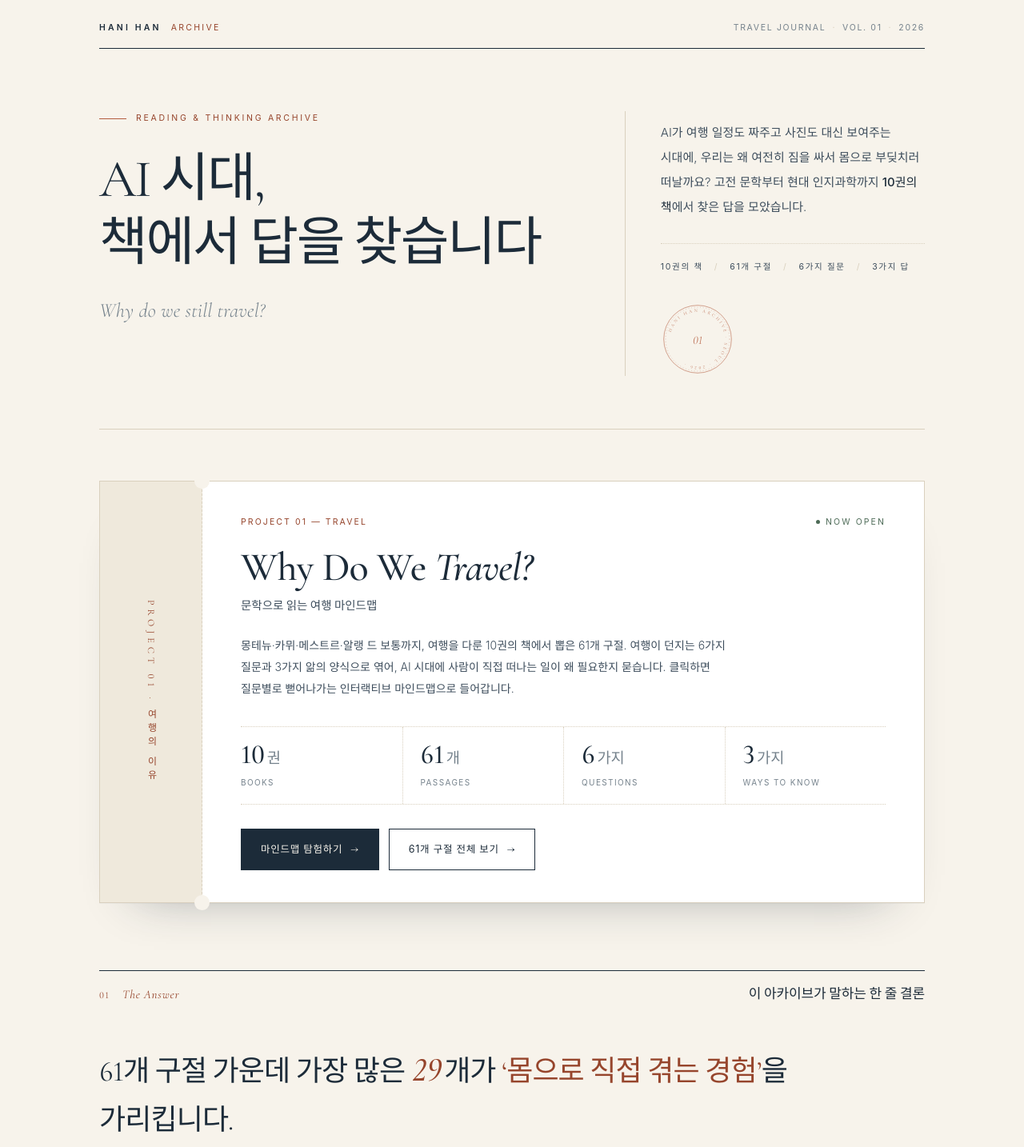
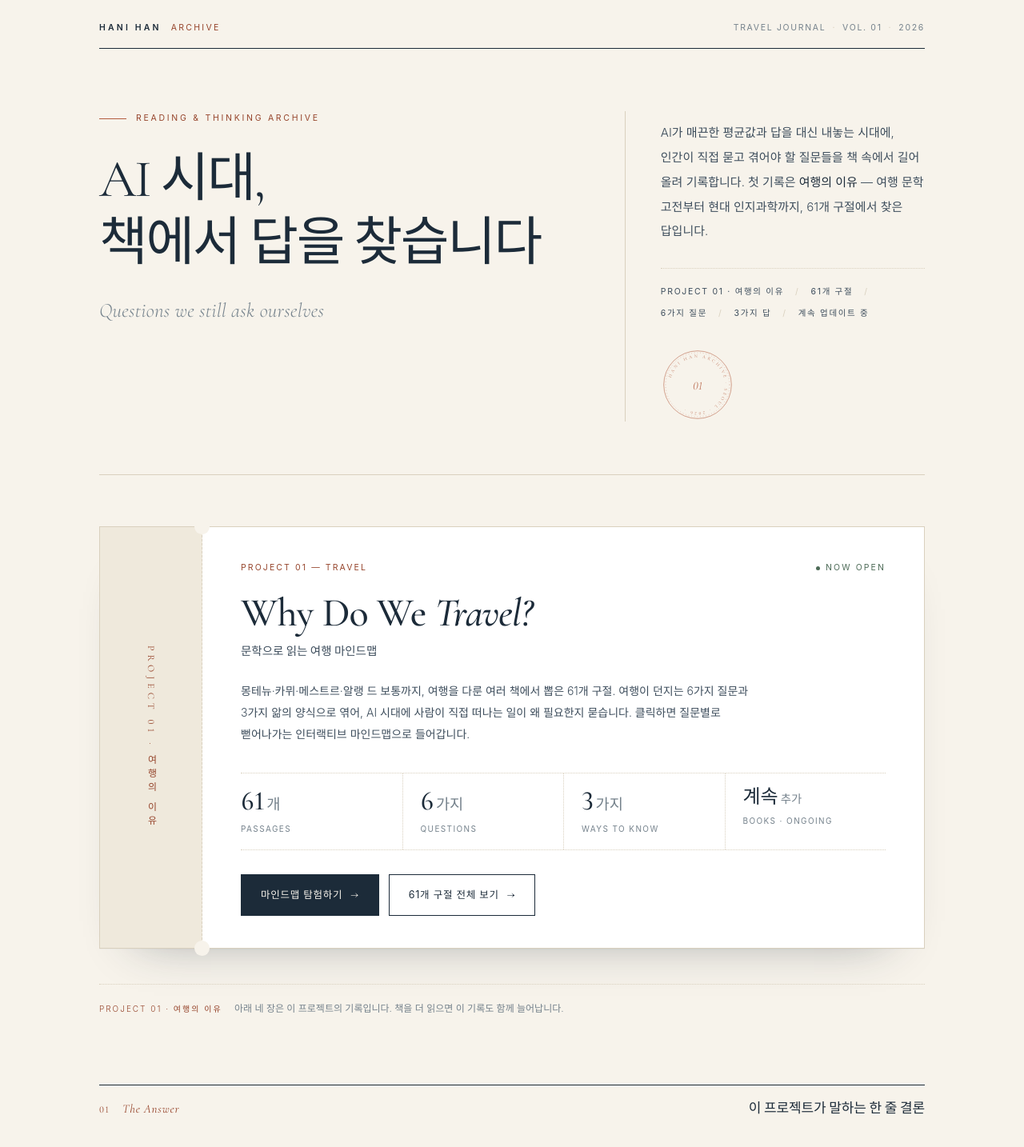
Before and after one commit to hanijidori-cmd/hanijidori-cmd.github.io, a plain HTML site: page index.html in a window 1280 px wide. Shown: the top 1434 px of the page at 80% size. Drawn offline with nearby package versions, Linux system fonts and the light colour scheme; a web font is replaced by a local one.

Commit message:
Reframe home as series front door; drop fixed book count
- Hero lead opens the series and hands over to Project 01
- Replace '10권의 책' with neutral counts and an ONGOING stat cell
- Add project bridge before the four chapters, and a Next Project line

```diff
--- a/index.html
+++ b/index.html
@@ -4,10 +4,10 @@
 <meta charset="UTF-8">
 <meta name="viewport" content="width=device-width, initial-scale=1.0">
 <title>AI 시대, 책에서 답을 찾습니다 — Hani Han Archive</title>
-<meta name="description" content="AI가 일정도 사진도 대신해 주는 시대에, 우리는 왜 여전히 몸으로 떠날까요. 고전 문학부터 현대 인지과학까지 10권의 책, 61개 구절에서 찾은 여행의 이유를 담은 아카이브.">
+<meta name="description" content="AI가 일정도 사진도 대신해 주는 시대에, 우리는 왜 여전히 몸으로 떠날까요. 고전 문학부터 현대 인지과학까지, 61개 구절에서 찾은 여행의 이유를 담은 아카이브.">
 <meta property="og:type" content="website">
 <meta property="og:title" content="AI 시대, 책에서 답을 찾습니다 — Hani Han Archive">
-<meta property="og:description" content="10권의 책, 61개 구절. 여행이 던지는 6가지 질문과 3가지 앎의 양식으로 읽는 여행의 이유.">
+<meta property="og:description" content="책에서 뽑은 61개 구절. 여행이 던지는 6가지 질문과 3가지 앎의 양식으로 읽는 여행의 이유.">
 <meta property="og:locale" content="ko_KR">
 <link rel="preconnect" href="https://fonts.googleapis.com">
 <link rel="preconnect" href="https://fonts.gstatic.com" crossorigin>
@@ -165,6 +165,8 @@
     display:block; margin-top:9px;
     font-size:10px; letter-spacing:.14em; text-transform:uppercase; color:var(--navy-3);
   }
+  .arch-stats .is-ongoing b{ font-size:clamp(20px,2.2vw,24px); letter-spacing:0; }
+  .arch-stats .is-ongoing b small{ font-size:.6em; }
   .card-actions{ display:flex; flex-wrap:wrap; gap:12px; }
   .btn{
     display:inline-flex; align-items:center; gap:10px;
@@ -330,6 +332,26 @@
     font-family:var(--display); font-size:15px; letter-spacing:.06em;
     color:var(--navy); white-space:nowrap;
   }
+  .shelf-note{
+    margin:26px 0 0; font-size:11.5px; line-height:1.8; font-weight:300;
+    color:var(--navy-3); text-align:right;
+  }
+  .proj-bridge{
+    margin:44px 0 0; padding-top:18px; border-top:1px dotted var(--hair);
+    font-size:12px; line-height:1.95; font-weight:300; color:var(--navy-3);
+    word-break:keep-all;
+  }
+  .proj-bridge span{
+    margin-right:12px;
+    font-size:10px; letter-spacing:.2em; text-transform:uppercase; color:var(--clay-d);
+  }
+  .next-proj{ margin-top:88px; text-align:center; }
+  .next-proj .np-kicker{
+    margin:0 0 12px; font-size:9px; letter-spacing:.26em; text-transform:uppercase; color:var(--clay-d);
+  }
+  .next-proj .np-text{
+    margin:0; font-family:var(--serif); font-size:13.5px; color:var(--navy-3);
+  }
 
   /* ---------- quotes ---------- */
   .quotes{ display:grid; grid-template-columns:1fr 1fr; column-gap:72px; }
@@ -427,18 +449,19 @@
         <span class="line">AI 시대,</span>
         <span class="line">책에서 답을 찾습니다</span>
       </h1>
-      <p class="hero-en">Why do we still travel?</p>
+      <p class="hero-en">Questions we still ask ourselves</p>
     </div>
     <div class="hero-right">
       <p class="hero-lead">
-        AI가 여행 일정도 짜주고 사진도 대신 보여주는 시대에, 우리는 왜 여전히 짐을 싸서 몸으로 부딪치러 떠날까요?
-        고전 문학부터 현대 인지과학까지 <strong>10권의 책</strong>에서 찾은 답을 모았습니다.
+        AI가 매끈한 평균값과 답을 대신 내놓는 시대에, 인간이 직접 묻고 겪어야 할 질문들을 책 속에서 길어 올려 기록합니다.
+        첫 기록은 <strong>여행의 이유</strong> — 여행 문학 고전부터 현대 인지과학까지, 61개 구절에서 찾은 답입니다.
       </p>
       <div class="hero-meta">
-        <span>10권의 책</span><em>/</em>
+        <span>Project 01 · 여행의 이유</span><em>/</em>
         <span>61개 구절</span><em>/</em>
         <span>6가지 질문</span><em>/</em>
-        <span>3가지 답</span>
+        <span>3가지 답</span><em>/</em>
+        <span>계속 업데이트 중</span>
       </div>
       <svg class="seal" viewBox="0 0 100 100" aria-hidden="true">
         <defs><path id="sealPath" d="M50,50 m-37,0 a37,37 0 1,1 74,0 a37,37 0 1,1 -74,0"/></defs>
@@ -465,15 +488,15 @@
         <h2>Why Do We <span>Travel?</span></h2>
         <p class="ticket-sub">문학으로 읽는 여행 마인드맵</p>
         <p class="ticket-desc">
-          몽테뉴·카뮈·메스트르·알랭 드 보통까지, 여행을 다룬 10권의 책에서 뽑은 61개 구절.
+          몽테뉴·카뮈·메스트르·알랭 드 보통까지, 여행을 다룬 여러 책에서 뽑은 61개 구절.
           여행이 던지는 6가지 질문과 3가지 앎의 양식으로 엮어, AI 시대에 사람이 직접 떠나는 일이 왜 필요한지 묻습니다.
           클릭하면 질문별로 뻗어나가는 인터랙티브 마인드맵으로 들어갑니다.
         </p>
         <div class="arch-stats">
-          <div><b>10<small>권</small></b><span>Books</span></div>
           <div><b>61<small>개</small></b><span>Passages</span></div>
           <div><b>6<small>가지</small></b><span>Questions</span></div>
           <div><b>3<small>가지</small></b><span>Ways to Know</span></div>
+          <div class="is-ongoing"><b>계속<small>추가</small></b><span>Books · Ongoing</span></div>
         </div>
         <div class="card-actions">
           <a class="btn primary" href="https://hanijidori-cmd.github.io/travel-mindmap/">마인드맵 탐험하기 <span class="ar">→</span></a>
@@ -483,10 +506,15 @@
     </article>
   </div>
 
+  <p class="proj-bridge">
+    <span>Project 01 · 여행의 이유</span>
+    아래 네 장은 이 프로젝트의 기록입니다. 책을 더 읽으면 이 기록도 함께 늘어납니다.
+  </p>
+
   <section class="sec">
     <div class="sec-head">
       <div class="sec-label"><span>01</span><i>The Answer</i></div>
-      <h2 class="sec-title">이 아카이브가 말하는 한 줄 결론</h2>
+      <h2 class="sec-title">이 프로젝트가 말하는 한 줄 결론</h2>
     </div>
 
     <p class="answer-quote">
@@ -545,7 +573,7 @@
       <h2 class="sec-title">여행이 던지는 6가지 질문</h2>
     </div>
     <p class="routes-lead">
-      같은 질문을 10권의 책이 서로 다르게 답합니다. 어느 쪽이 정답이라기보다,
+      같은 질문을 시대가 다른 책들이 서로 다르게 답합니다. 어느 쪽이 정답이라기보다,
       지금 내 여행이 어디쯤 서 있는지 보여주는 지도에 가깝습니다.
     </p>
 
@@ -597,7 +625,7 @@
   <section class="sec">
     <div class="sec-head">
       <div class="sec-label"><span>03</span><i>The Shelf</i></div>
-      <h2 class="sec-title">수록 서가 · 10권의 텍스트</h2>
+      <h2 class="sec-title">수록 서가 · 읽고 기록한 책들</h2>
     </div>
     <ol class="shelf">
       <li>
@@ -691,6 +719,7 @@
         <span class="shelf-count">22</span>
       </li>
     </ol>
+    <p class="shelf-note">책을 한 권씩 더 읽으며 서가는 계속 늘어납니다.</p>
   </section>
 
   <section class="sec">
@@ -764,6 +793,11 @@
     </div>
   </section>
 
+  <div class="next-proj">
+    <p class="np-kicker">Next Project · Coming Soon</p>
+    <p class="np-text">Project 02 · 다음 질문의 서가는 계속 이어집니다</p>
+  </div>
+
   <footer>
     <span>© 2026 Hani Han</span>
     <span>AI 시대, 책에서 답을 찾습니다 · Vol. 01 — Why Do We Travel</span>
```
Also changed, not shown: 1 other file.
